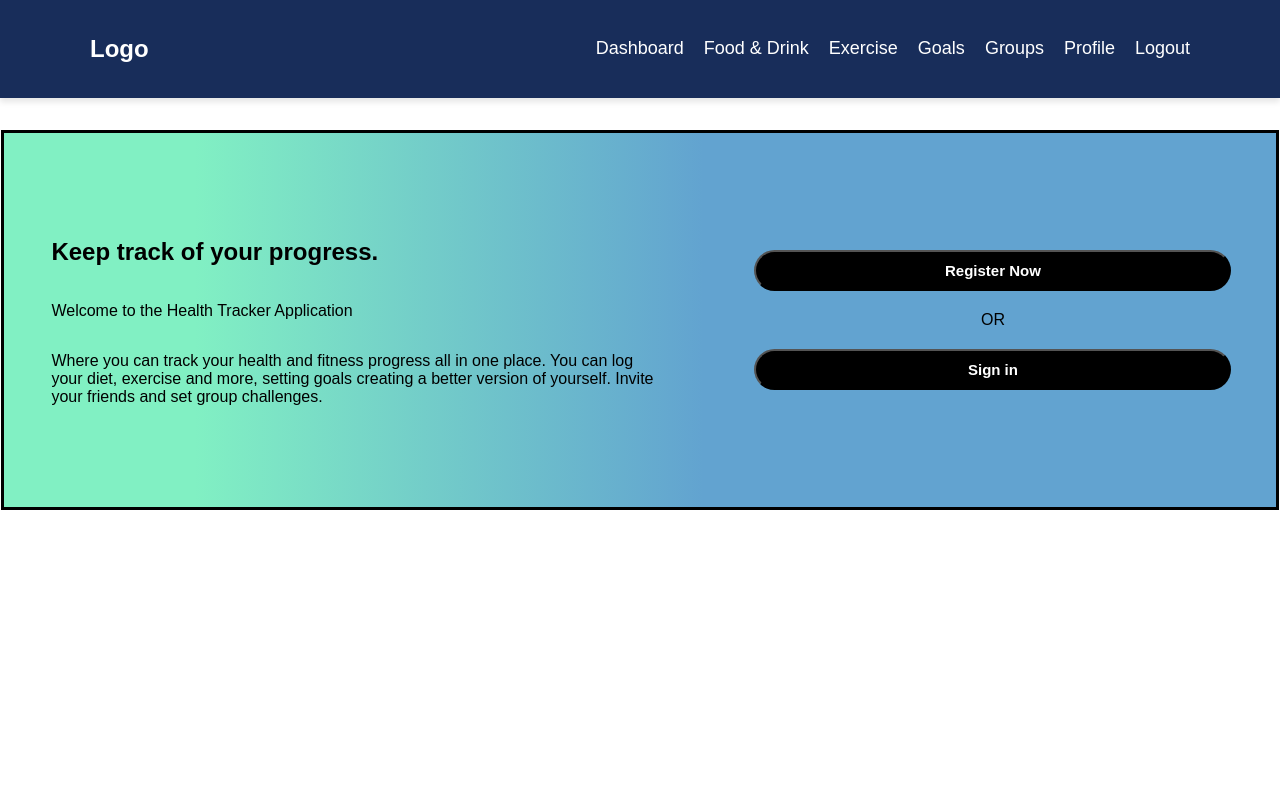
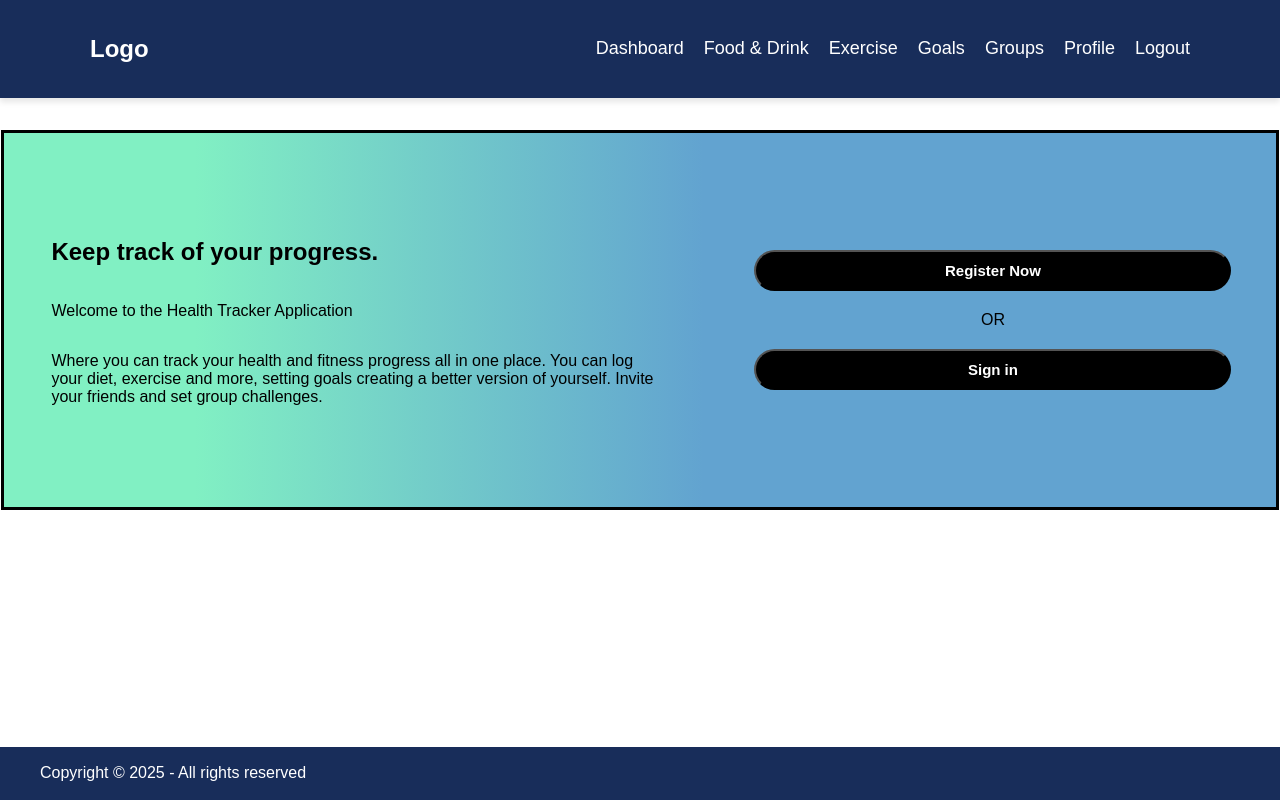
Before and after one commit to ollyb143/SweHealthTracker, a React (Vite) app in the folder client/: page / in a window 1280 px wide. Built offline with nearby package versions, Linux system fonts and the light colour scheme.

Commit message:
add footer

```diff
--- /dev/null
+++ b/client/src/components/Footer.jsx
@@ -0,0 +1,14 @@
+import React from 'react'
+import "../footer.css";
+
+const Footer = () => {
+    return (
+        <footer className="footer">
+            <aside className="footer-content">
+                <p>Copyright © {new Date().getFullYear()} - All rights reserved</p>
+            </aside>
+        </footer>
+    );
+};
+
+export default Footer;
--- a/client/src/components/NavBar.jsx
+++ b/client/src/components/NavBar.jsx
@@ -1,5 +1,5 @@
 import React, { useState } from "react";
-import "../index.css"; //css file
+import "../index.css";
 
 const NavBar = () => {
   const [isOpen, setIsOpen] = useState(false);
--- /dev/null
+++ b/client/src/footer.css
@@ -0,0 +1,19 @@
+
+.footer {
+    position: fixed;
+    left: 0;
+    bottom: 0;
+    width: 100%;
+    background-color: #182d5a;
+    color: white;
+    text-align: center;
+    padding: 0.1rem 0;
+    z-index: 1000;
+}
+
+.footer-content {
+    display: flex;
+    align-items: center;
+    gap: 10px;
+    padding-left: 40px;
+}
--- a/client/src/views/pages/DashboardPage.jsx
+++ b/client/src/views/pages/DashboardPage.jsx
@@ -1,5 +1,6 @@
 import React from "react";
 import NavBar from "../../components/NavBar";
+import Footer from "../../components/Footer";
 
 const DashboardPage = () => {
   return (
@@ -7,6 +8,10 @@ const DashboardPage = () => {
       {/* Navbar */}
       <NavBar />
       <h1>Welcome to the Dashboard Page</h1>
+
+
+      {/* Footer */}
+      <Footer />
     </div>
   );
 };
--- a/client/src/views/pages/ExercisePage.jsx
+++ b/client/src/views/pages/ExercisePage.jsx
@@ -1,5 +1,7 @@
 import React from "react";
 import NavBar from "../../components/NavBar";
+import Footer from "../../components/Footer";
+
 
 const ExercisePage = () => {
     return (
@@ -7,6 +9,10 @@ const ExercisePage = () => {
           {/* Navbar */}
           <NavBar />
           <h1>Welcome to the Exercise Page</h1>
+
+
+          {/* Footer */}
+          <Footer />
         </div>
       );
   };
--- a/client/src/views/pages/FoodDrinkPage.jsx
+++ b/client/src/views/pages/FoodDrinkPage.jsx
@@ -1,5 +1,7 @@
 import React from "react";
 import NavBar from "../../components/NavBar";
+import Footer from "../../components/Footer";
+
 
 const FoodDrinkPage = () => {
     return (
@@ -7,6 +9,10 @@ const FoodDrinkPage = () => {
           {/* Navbar */}
           <NavBar />
           <h1>Welcome to the Food and Drink Page</h1>
+
+
+          {/* Footer */}
+          <Footer />
         </div>
       );
   };
--- a/client/src/views/pages/GoalsPage.jsx
+++ b/client/src/views/pages/GoalsPage.jsx
@@ -1,5 +1,7 @@
 import React from "react";
 import NavBar from "../../components/NavBar";
+import Footer from "../../components/Footer";
+
 
 const GoalsPage = () => {
     return (
@@ -7,6 +9,10 @@ const GoalsPage = () => {
           {/* Navbar */}
           <NavBar />
           <h1>Welcome to the Goals Page</h1>
+
+
+          {/* Footer */}
+          <Footer />
         </div>
       );
   };
--- a/client/src/views/pages/GroupsPage.jsx
+++ b/client/src/views/pages/GroupsPage.jsx
@@ -1,5 +1,7 @@
 import React from "react";
 import NavBar from "../../components/NavBar";
+import Footer from "../../components/Footer";
+
 
 const GroupsPage = () => {
     return (
@@ -7,6 +9,11 @@ const GroupsPage = () => {
           {/* Navbar */}
           <NavBar />
           <h1>Welcome to the Groups Page</h1>
+
+
+
+          {/* Footer */}
+          <Footer />
         </div>
       );
   };
--- a/client/src/views/pages/LandingPage.jsx
+++ b/client/src/views/pages/LandingPage.jsx
@@ -1,6 +1,7 @@
 import React from "react";
 import '../../landing.css'
 import NavBar from "../../components/NavBar";
+import Footer from "../../components/Footer";
 
 const LandingPage = () => {
   return (
@@ -19,6 +20,8 @@ const LandingPage = () => {
           <button id="loginButton">Sign in</button>
         </section>
       </main>
+      {/* Footer */}
+      <Footer />
     </div>
   );
 };
--- a/client/src/views/pages/LoginPage.jsx
+++ b/client/src/views/pages/LoginPage.jsx
@@ -1,5 +1,7 @@
 import React from "react";
 import NavBar from "../../components/NavBar";
+import Footer from "../../components/Footer";
+
 
 const LoginPage = () => {
     return (
@@ -8,6 +10,10 @@ const LoginPage = () => {
           {/* Navbar */}
           <NavBar />
           <h1>Welcome to the Login Page</h1>
+
+
+          {/* Footer */}
+          <Footer />
         </div>
       );
   };
--- a/client/src/views/pages/ProfilePage.jsx
+++ b/client/src/views/pages/ProfilePage.jsx
@@ -1,5 +1,7 @@
 import React from "react";
 import NavBar from "../../components/NavBar";
+import Footer from "../../components/Footer";
+
 
 const ProfilePage = () => {
     return (
@@ -7,6 +9,10 @@ const ProfilePage = () => {
           {/* Navbar */}
           <NavBar />
           <h1>Welcome to the Profile Page</h1>
+
+
+          {/* Footer */}
+          <Footer />
         </div>
       );
   };
--- a/client/src/views/pages/RegisterPage.jsx
+++ b/client/src/views/pages/RegisterPage.jsx
@@ -1,5 +1,7 @@
 import React from "react";
 import NavBar from "../../components/NavBar";
+import Footer from "../../components/Footer";
+
 
 const RegisterPage = () => {
     return (
@@ -7,6 +9,10 @@ const RegisterPage = () => {
           {/* Navbar */}
           <NavBar />
           <h1>Welcome to the Sign Up Page</h1>
+
+
+          {/* Footer */}
+          <Footer />
         </div>
       );
   };
```
Also changed, not shown: 1 other file (tests, documents, lock files or other folders).
